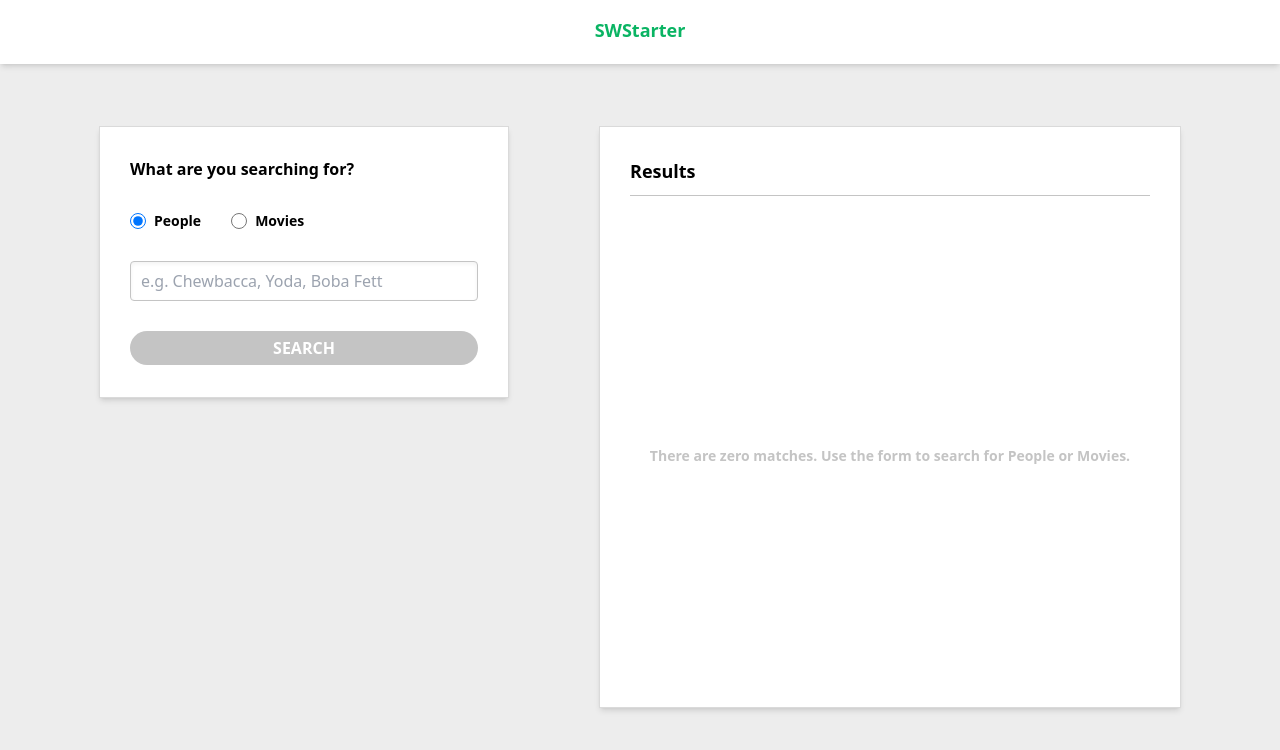
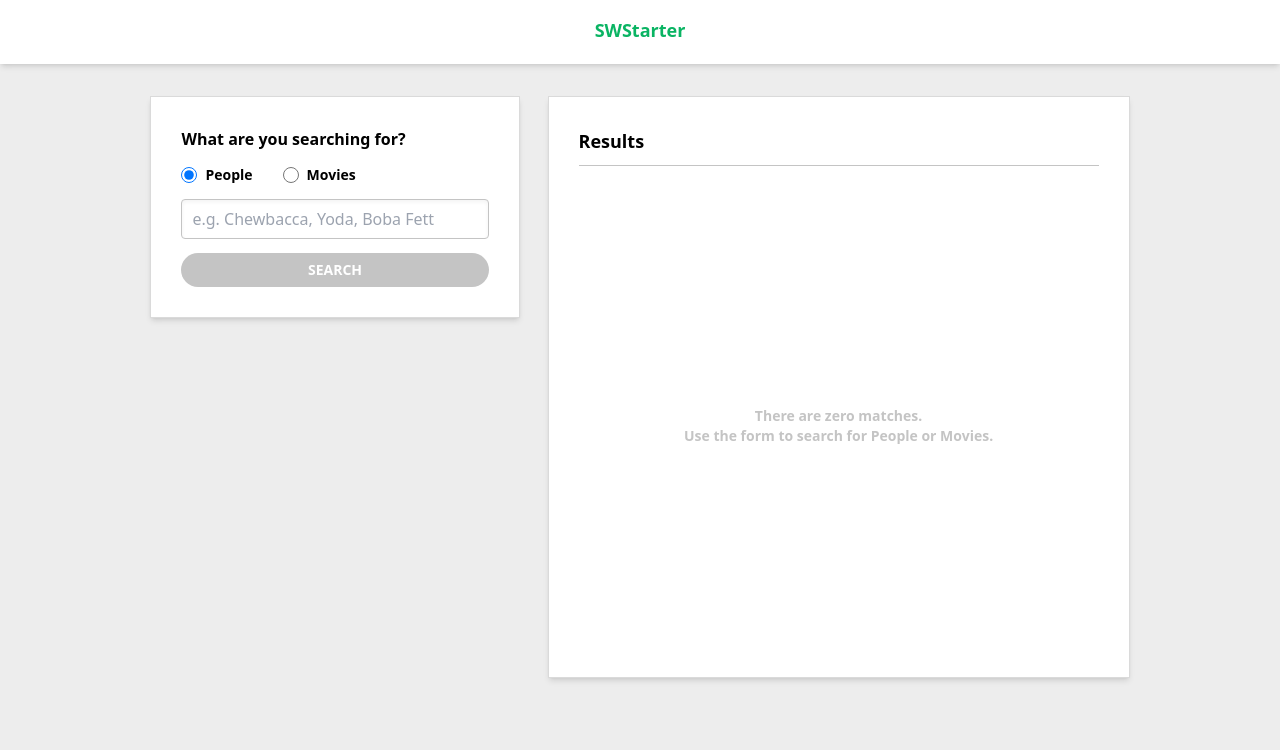
Before and after one commit to nhil777/swapi-fe, a Next.js app: page / in a window 1280 px wide. Shown: the top 750 px of the page. Built offline with nearby package versions, Linux system fonts and the light colour scheme.

Commit message:
Tailwind classes clean-up

```diff
--- a/src/app/details/[...details]/page.tsx
+++ b/src/app/details/[...details]/page.tsx
@@ -52,13 +52,11 @@ export default function Page() {
                 <MovieDetails movie={detailsResult} />
               )}
 
-              <Button
-                onClick={() => router.push('/')}
-                customClass="w-[200px] mt-[38px]"
-                type="button"
-              >
-                Back to Search
-              </Button>
+              <div className="mt-[38px] w-[250px]">
+                <Button onClick={() => router.push('/')} type="button">
+                  Back to Search
+                </Button>
+              </div>
             </>
           )}
         </Card>
--- a/src/app/page.tsx
+++ b/src/app/page.tsx
@@ -48,7 +48,7 @@ export default function Page() {
       <Header />
 
       <Container>
-        <Card customClass="h-[272px]">
+        <Card customClass="h-fit">
           <SearchForm
             isLoading={isLoading}
             onLoadingChange={setIsLoading}
@@ -64,8 +64,9 @@ export default function Page() {
             <CardContentCentered>Searching...</CardContentCentered>
           ) : searchResults?.results?.length === 0 ? (
             <CardContentCentered>
-              There are zero matches. Use the form to search for People or
-              Movies.
+              There are zero matches.
+              <br />
+              Use the form to search for People or Movies.
             </CardContentCentered>
           ) : (
             <ul>{renderSearchResults()}</ul>
--- a/src/components/Button.tsx
+++ b/src/components/Button.tsx
@@ -15,7 +15,7 @@ export default function Button({
 }: Props) {
   return (
     <button
-      className={`hover:bg-emerald h-[34px] w-full cursor-pointer rounded-full bg-greenTeal text-base font-bold uppercase text-white outline-none disabled:cursor-not-allowed disabled:bg-gray ${customClass}`}
+      className={`hover:bg-emerald h-[34px] w-full cursor-pointer rounded-full bg-greenTeal text-sm font-bold uppercase text-white outline-none disabled:cursor-not-allowed disabled:bg-gray ${customClass}`}
       disabled={disabled}
       type={type}
       onClick={onClick}
--- a/src/components/Card.tsx
+++ b/src/components/Card.tsx
@@ -6,7 +6,7 @@ type Props = {
 export default function Card({ children, customClass }: Props) {
   return (
     <div
-      className={`rounded-4 mx-[30px] my-[30px] min-h-[270px] max-w-[582px] border border-gainsboro bg-white p-[30px] shadow-md md:min-w-[410px] ${customClass}`}
+      className={`rounded-4 mx-3.5 mb-[30px] border border-gainsboro bg-white p-[30px] shadow-md ${customClass}`}
     >
       {children}
     </div>
--- a/src/components/Container.tsx
+++ b/src/components/Container.tsx
@@ -3,9 +3,5 @@ type Props = {
 };
 
 export default function Container({ children }: Props) {
-  return (
-    <section className="max-w-full justify-center gap-[30px] md:flex">
-      {children}
-    </section>
-  );
+  return <section className="justify-center md:flex">{children}</section>;
 }
--- a/src/components/Input.tsx
+++ b/src/components/Input.tsx
@@ -18,7 +18,7 @@ export default function Input({
   return (
     <input
       disabled={disabled}
-      className="mt-[30px] h-[40px] w-full rounded border border-gray bg-white p-[10px] text-base shadow-inner outline-none"
+      className="mt-3.5 h-[40px] w-full rounded border border-gray bg-white p-[10px] text-base shadow-inner outline-none"
       name={name}
       placeholder={placeholder}
       autoFocus={autoFocus}
--- a/src/components/PersonDetails.tsx
+++ b/src/components/PersonDetails.tsx
@@ -8,10 +8,10 @@ export default function PersonDetails({ person }) {
       <CardTitle title={person.name} />
 
       <div>
-        <h4 className="mt-[30px] text-sm font-bold">Details</h4>
+        <h4 className="mt-[30px] text-base font-bold">Details</h4>
         <CardDivider />
 
-        <ul className="mt-[5px]">
+        <ul className="mt-[5px] text-sm">
           <li>Birth Year: {person.birth_year}</li>
           <li>Gender: {person.gender}</li>
           <li>Eye Color: {person.eye_color}</li>
--- a/src/components/SearchForm.tsx
+++ b/src/components/SearchForm.tsx
@@ -56,7 +56,7 @@ export default function SearchForm({
     <form onSubmit={handleSubmit}>
       <p className="font-semibold">What are you searching for?</p>
 
-      <div className="mt-[30px] flex">
+      <div className="mt-3.5 flex">
         <RadioInput
           disabled={isLoading}
           name="search-type"
@@ -85,9 +85,10 @@ export default function SearchForm({
       />
 
       <Button
-        customClass="mt-[30px]"
+        customClass="mt-3.5"
         type="submit"
         disabled={searchQuery.length === 0}
+        onClick={(e) => handleSubmit(e)}
       >
         {isLoading ? 'Searching...' : 'Search'}
       </Button>
```
